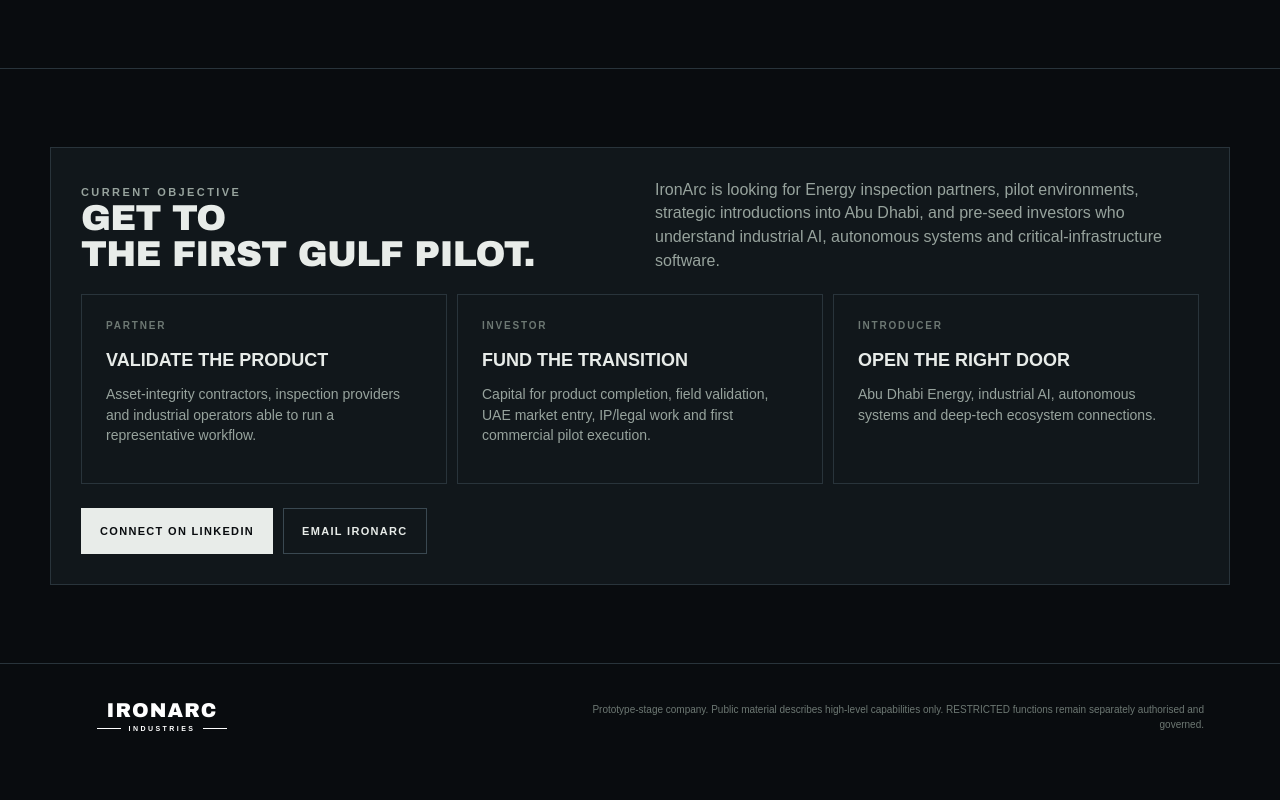
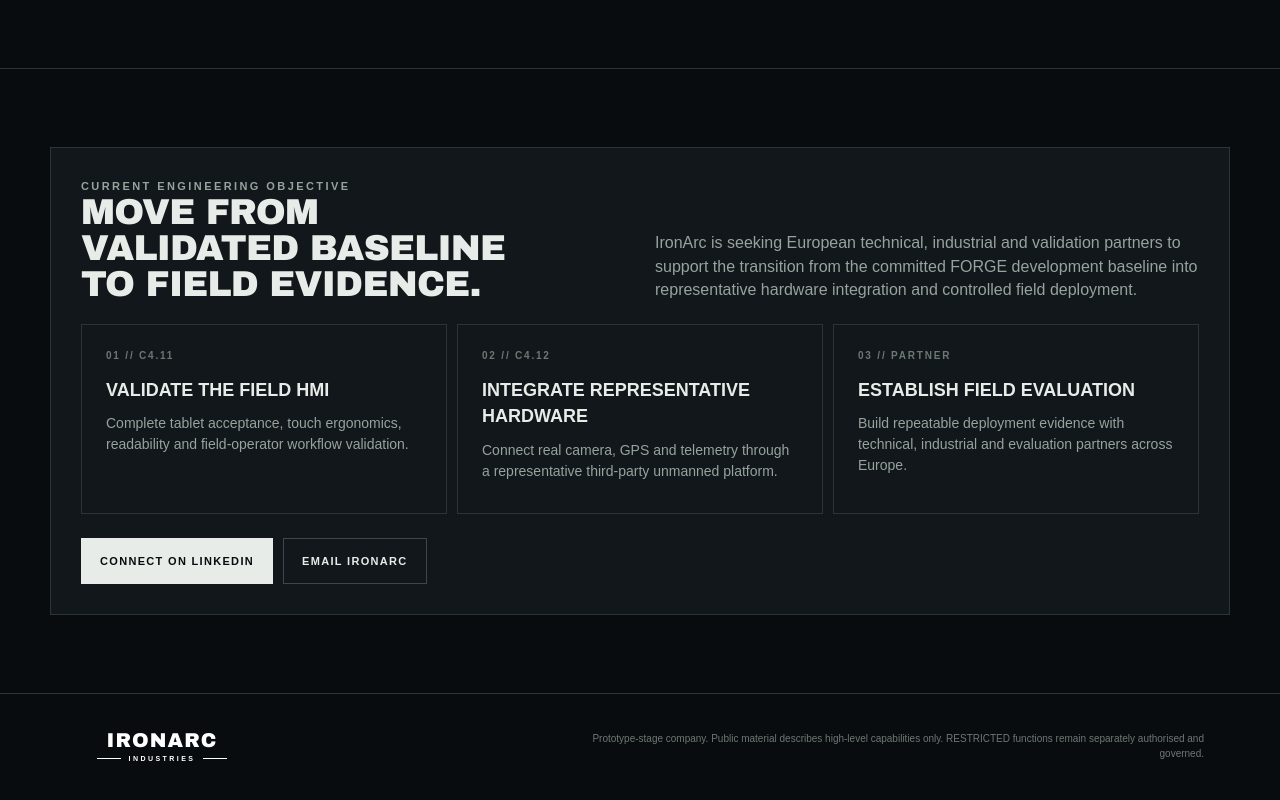
Before and after one commit to 224never/IronArcIndustries-site, a plain HTML site: page index.html in a window 1280 px wide. Shown: the part 5822-6622 px from the top of the page. Before the commit the page ends 6600 px from the top, so only its background shows below. Drawn offline with Linux system fonts and the light colour scheme.

Commit message:
Replace Gulf contact block with European validation pathway
Updated contact section with new objectives and actions.

```diff
--- a/index.html
+++ b/index.html
@@ -913,40 +913,104 @@
 
   <section id="contact">
   <div class="wrap ask">
+
     <div class="ask-top">
+
       <div>
-          <div class="eyebrow">Current objective</div>
-          <h2>GET TO<br>THE FIRST GULF PILOT.</h2>
-        </div>
-        <p>
-          IronArc is looking for Energy inspection partners, pilot environments, strategic
-          introductions into Abu Dhabi, and pre-seed investors who understand industrial AI,
-          autonomous systems and critical-infrastructure software.
-        </p>
+        <div class="eyebrow">Current engineering objective</div>
+
+        <h2>
+          MOVE FROM<br>
+          VALIDATED BASELINE<br>
+          TO FIELD EVIDENCE.
+        </h2>
       </div>
 
-      <div class="grid3">
-        <article class="card">
-          <div class="index">PARTNER</div>
-          <h3>Validate the product</h3>
-          <p>Asset-integrity contractors, inspection providers and industrial operators able to run a representative workflow.</p>
-        </article>
-        <article class="card">
-          <div class="index">INVESTOR</div>
-          <h3>Fund the transition</h3>
-          <p>Capital for product completion, field validation, UAE market entry, IP/legal work and first commercial pilot execution.</p>
-        </article>
-        <article class="card">
-          <div class="index">INTRODUCER</div>
-          <h3>Open the right door</h3>
-          <p>Abu Dhabi Energy, industrial AI, autonomous systems and deep-tech ecosystem connections.</p>
-        </article>
+      <p>
+        IronArc is seeking European technical, industrial and validation partners
+        to support the transition from the committed FORGE development baseline
+        into representative hardware integration and controlled field deployment.
+      </p>
+
     </div>
 
+
+    <div class="grid3">
+
+      <article class="card">
+
+        <div class="index">
+          01 // C4.11
+        </div>
+
+        <h3>
+          Validate the field HMI
+        </h3>
+
+        <p>
+          Complete tablet acceptance, touch ergonomics, readability
+          and field-operator workflow validation.
+        </p>
+
+      </article>
+
+
+      <article class="card">
+
+        <div class="index">
+          02 // C4.12
+        </div>
+
+        <h3>
+          Integrate representative hardware
+        </h3>
+
+        <p>
+          Connect real camera, GPS and telemetry through a
+          representative third-party unmanned platform.
+        </p>
+
+      </article>
+
+
+      <article class="card">
+
+        <div class="index">
+          03 // PARTNER
+        </div>
+
+        <h3>
+          Establish field evaluation
+        </h3>
+
+        <p>
+          Build repeatable deployment evidence with technical,
+          industrial and evaluation partners across Europe.
+        </p>
+
+      </article>
+
+    </div>
+
+
     <div class="ask-actions">
-        <a class="btn primary" href="https://www.linkedin.com/" target="_blank" rel="noopener">CONNECT ON LINKEDIN</a>
-        <a class="btn" href="mailto:hicham@ironarcindustries.uk">EMAIL IRONARC</a>
+
+      <a
+        class="btn primary"
+        href="https://www.linkedin.com/in/hicham-kaci-kassouri"
+        target="_blank"
+        rel="noopener">
+        CONNECT ON LINKEDIN
+      </a>
+
+      <a
+        class="btn"
+        href="mailto:contact@ironarcindustries.uk">
+        EMAIL IRONARC
+      </a>
+
     </div>
+
   </div>
 </section>
 </main>
```
Lines whose indentation alone changed are shown as unchanged.
